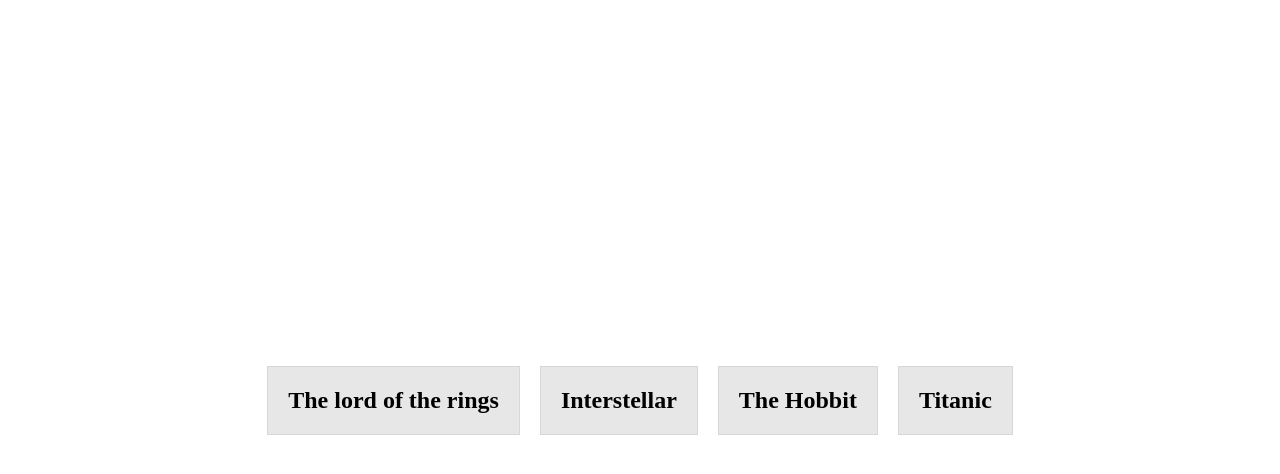
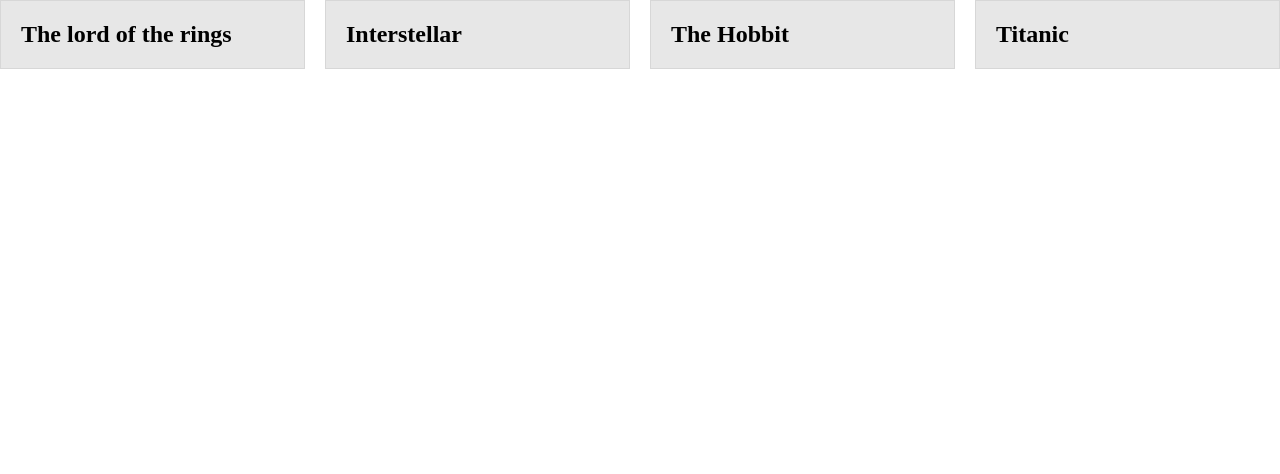
Before and after one commit to williampgdias/HTML-CSS-Basic, a plain HTML site: page Flexbox/index.html in a window 1280 px wide. Drawn offline with Linux system fonts and the light colour scheme.

Commit message:
Flexbox2

```diff
--- a/Flexbox/style.css
+++ b/Flexbox/style.css
@@ -6,8 +6,6 @@
   display: flex;
   flex-wrap: wrap;
   gap: 20px;
-  place-content: center;
-  height: 100vh;
 }
 
 h2 {
@@ -15,4 +13,8 @@
   border: 1px solid #d7d7d7;
   padding: 20px;
   margin: 0;
+  flex: 1; /* <- atalho para todos os de baixo */
+  /* flex-grow: 1;
+  flex-basis: auto;
+  flex-shrink: 0; */
 }
```
